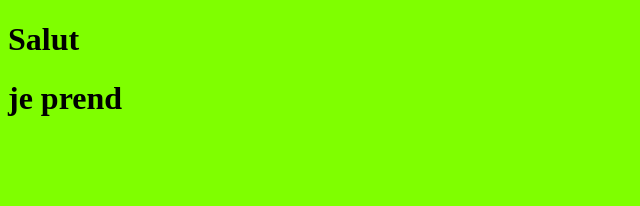
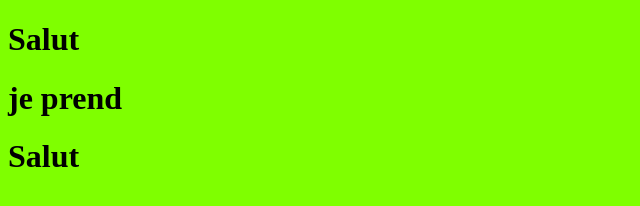
Before and after one commit to NassimHachem/OpenClassroomsProjects, a plain HTML site: page dossier sans titre/index.html in a window 1280 px wide. Shown: the whole page, without its empty margins (0-640 px from the left). Drawn offline with Linux system fonts and the light colour scheme.

Commit message:
Update index.html

```diff
--- a/dossier sans titre/index.html
+++ b/dossier sans titre/index.html
@@ -10,6 +10,7 @@
         <h1>Salut</h1>
         <h1>je prend</h1>
 
+        <h1>Salut</h1>
     </body>
 
 </html>
```
